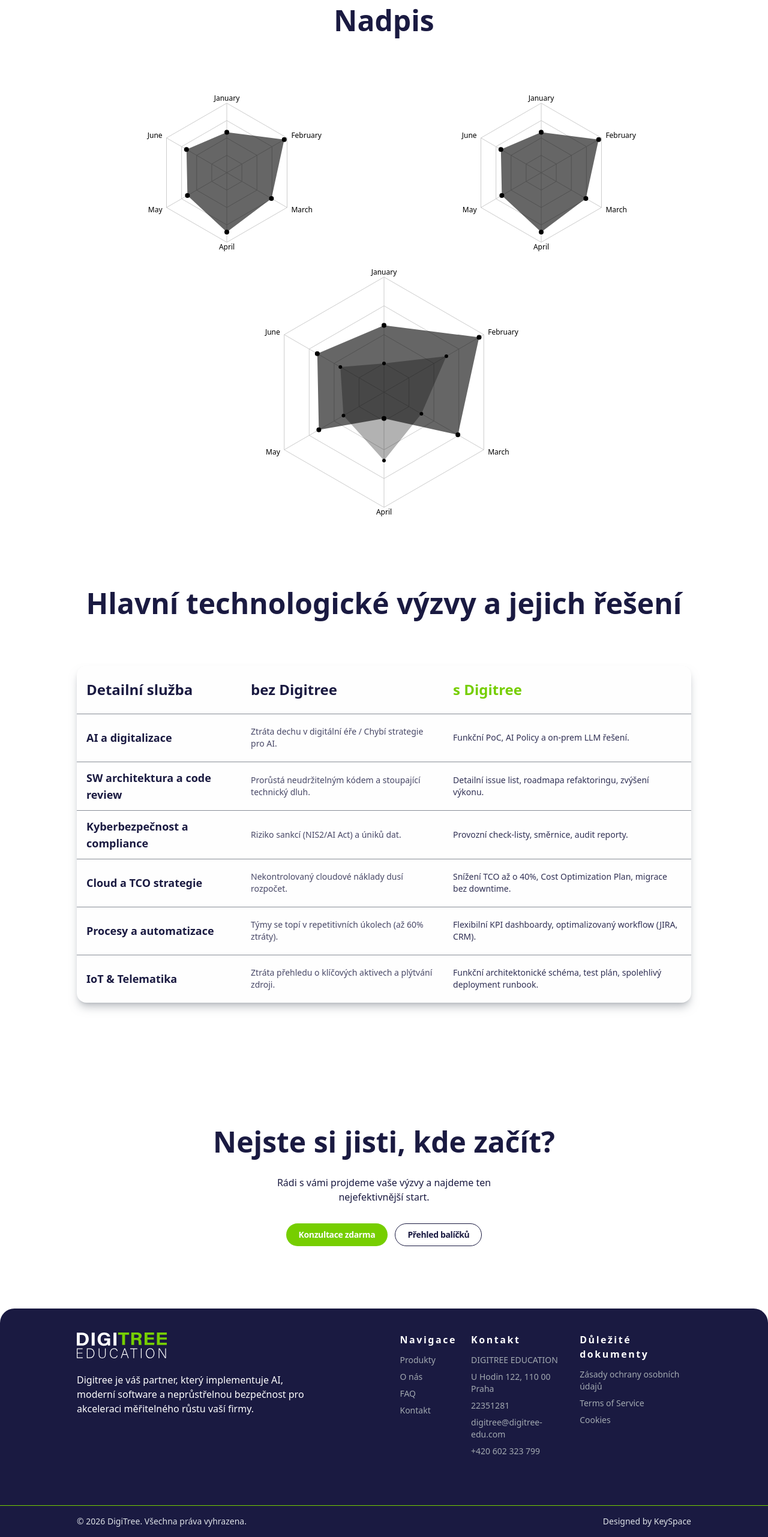
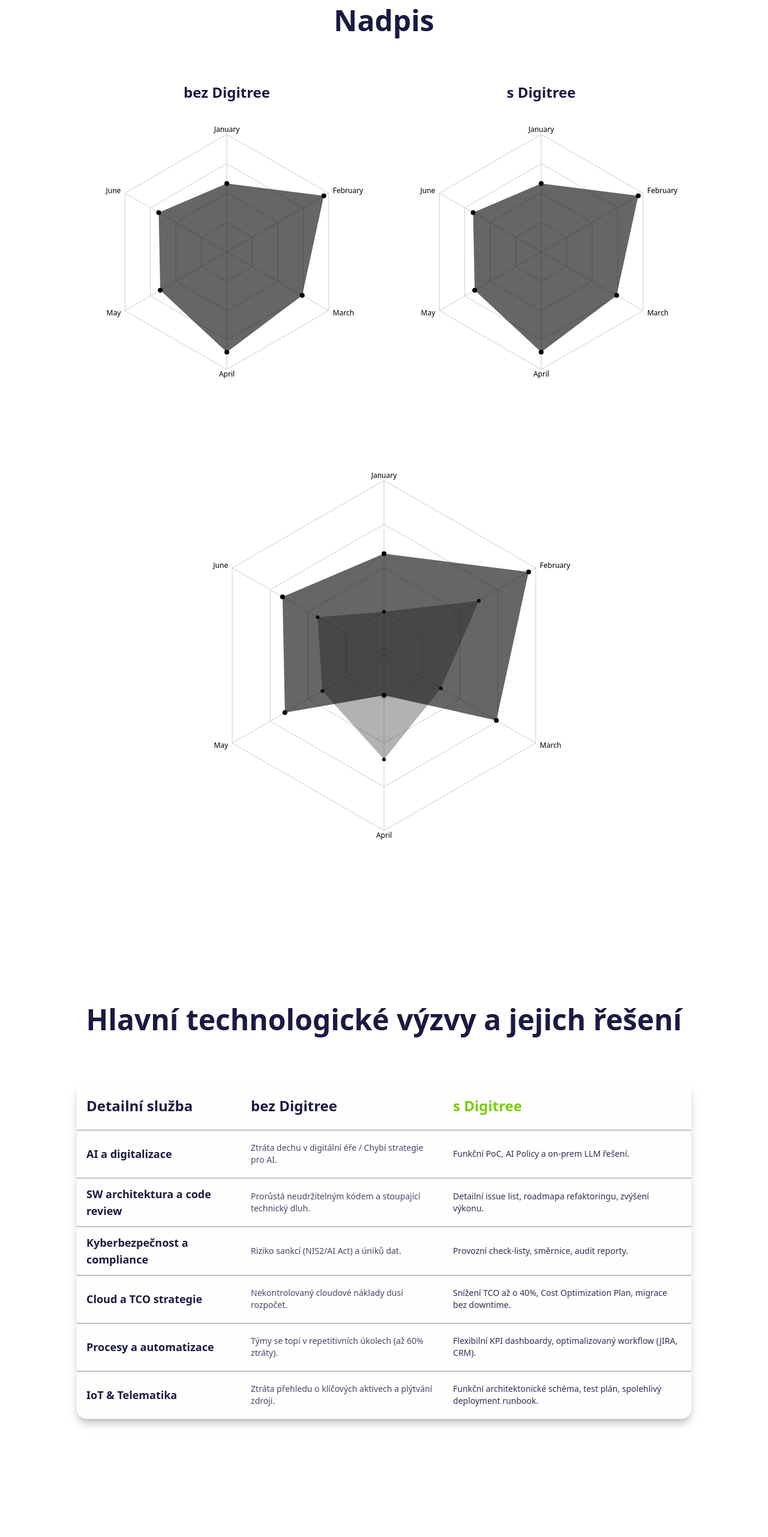
Before and after one commit to TheCodeSommelier/next_digi_tree, a Next.js app: page /products in a window 1280 px wide. Shown: the part 1060-3623 px from the top of the page at 60% size. Built offline with nearby package versions, Linux system fonts and the light colour scheme.

Commit message:
feat: add responsivness to the table and charts

```diff
--- a/app/(pages)/(genericPages)/products/consts.ts
+++ b/app/(pages)/(genericPages)/products/consts.ts
@@ -102,10 +102,10 @@
 export const chartDiffConfig = {
   desktop: {
     label: 'Desktop',
-    color: 'var(--color-accent)',
+    color: 'var(--color-primary)',
   },
   mobile: {
     label: 'Mobile',
-    color: 'var(--color-primary)',
+    color: 'var(--color-accent)',
   },
 } satisfies ChartConfig;
--- a/app/(pages)/(genericPages)/products/page.tsx
+++ b/app/(pages)/(genericPages)/products/page.tsx
@@ -35,19 +35,23 @@
           Nadpis
         </SectionHeading>
 
-        <div className="grid gap-6 md:grid-cols-2">
-          {chartsProps.map(({ config, data }) => (
-            <RadarChartDefault
-              key={crypto.randomUUID()}
-              chartConfig={config}
-              chartData={data}
-              height={300}
-            />
+        <div className="flex flex-col gap-0 md:gap-12">
+          <div className="flex flex-col md:flex-row gap-6">
+            {chartsProps.map(({ config, data }, index) => (
+              <div key={crypto.randomUUID()} className='w-full flex-col items-center justify-center'>
+                <p className='text-2xl font-semibold'>{index === 1 ? 's Digitree' : 'bez Digitree'}</p>
+                <RadarChartDefault
+                  chartConfig={config}
+                  chartData={data}
+                />
+              </div>
             )
           )}
-        </div>
-        <div className='w-full h-60 flex justify-center items-center mt-24'>
-          <DualRadarChart chartConfig={chartDiffConfig} chartData={chartDiffData} />
+          </div>
+          <DualRadarChart
+            chartConfig={chartDiffConfig}
+            chartData={chartDiffData}
+          />
         </div>
       </section>
 
@@ -55,6 +59,7 @@
         <SectionHeading>
           Hlavní technologické výzvy a jejich řešení
         </SectionHeading>
+
         <div className="overflow-hidden rounded-2xl bg-white shadow-lg shadow-gray-50/50">
           <Table tableRows={tableRows} />
         </div>
--- a/app/components/UI/Table.tsx
+++ b/app/components/UI/Table.tsx
@@ -1,3 +1,6 @@
+'use client';
+
+import { useIsMobile } from '@/app/hooks/useMobile';
 import { TableRow } from '@/app/types/Table';
 import { FC } from 'react';
 
@@ -5,9 +8,33 @@
   tableRows: TableRow[]
 }
 
+const Table: FC<Props> = ({ tableRows }) => {
+  const isMobile = useIsMobile(720);
 
-const Table: FC<Props> = ({ tableRows }) => {
-  return <table className="w-full border-collapse text-sm text-primary">
+  return <div className='w-full'>
+    {
+      isMobile ? (
+        tableRows.map((row, index) => (
+          <div
+            key={crypto.randomUUID()} className="w-full px-3"
+          >
+            <div className="w-full">
+              <div className="flex flex-col gap-4 px-3 py-4 text-left text-primary">
+                <p className='text-2xl font-semibold'>{row.service}</p>
+
+                <p className='font-semibold'>bez Digitree</p>
+                <p>{row.without}</p>
+                <p className='text-accent font-semibold'>s Digitree</p>
+                <p>{row.with}</p>
+              </div>
+              {index !== tableRows.length - 1 && (
+                <div className="mx-auto h-px w-9/12 bg-primary" />
+              )}
+            </div>
+          </div>
+        ))
+      ) : (
+        <table className="w-full border-collapse text-sm text-primary">
           <thead className="text-left font-semibold text-2xl h-20">
             <tr>
               <th className="px-4 py-3">Detailní služba</th>
@@ -24,7 +51,10 @@
               </tr>
       ))}
           </tbody>
-  </table>;
+        </table>
+      )
+    }
+  </div>;
 };
 
 export default Table;
--- a/app/components/UI/charts/radar/DualRadarChart.tsx
+++ b/app/components/UI/charts/radar/DualRadarChart.tsx
@@ -14,20 +14,14 @@
 type Props = {
   chartConfig: ChartConfig
   chartData: DualChartData[]
-  height?: number
+  className?: string
 }
 
-const DualRadarChart: FC<Props> = ({ chartConfig, chartData, height = 500 }) => {
+const DualRadarChart: FC<Props> = ({ chartConfig, chartData, className = 'h-[500px] max-h-[500px] md:h-[750px] md:max-h-[750px]' }) => {
   return (
     <ChartContainer
       config={chartConfig}
-      className="mx-auto aspect-square"
-      style={
-        {
-          height: height,
-          maxHeight: height
-        }
-      }
+      className={`mx-auto aspect-square ${className}`}
     >
       <RadarChart
         data={chartData}
--- a/app/components/UI/charts/radar/RadarChart.tsx
+++ b/app/components/UI/charts/radar/RadarChart.tsx
@@ -14,20 +14,14 @@
 type Props = {
   chartConfig: ChartConfig
   chartData: ChartData[]
-  height?: number
+  className?: string
 }
 
-const ChartRadarDots: FC<Props> = ({ chartConfig, chartData, height = 250 }) => {
+const ChartRadarDots: FC<Props> = ({ chartConfig, chartData, className = 'h-[500] max-h-[500px]' }) => {
   return (
     <ChartContainer
       config={chartConfig}
-      className="mx-auto aspect-square"
-      style={
-        {
-          height: height,
-          maxHeight: height
-        }
-      }
+      className={`mx-auto aspect-square ${className}`}
     >
       <RadarChart data={chartData}>
         <ChartTooltip cursor={false} content={<ChartTooltipContent />} />
```
Lines whose indentation alone changed are shown as unchanged.
